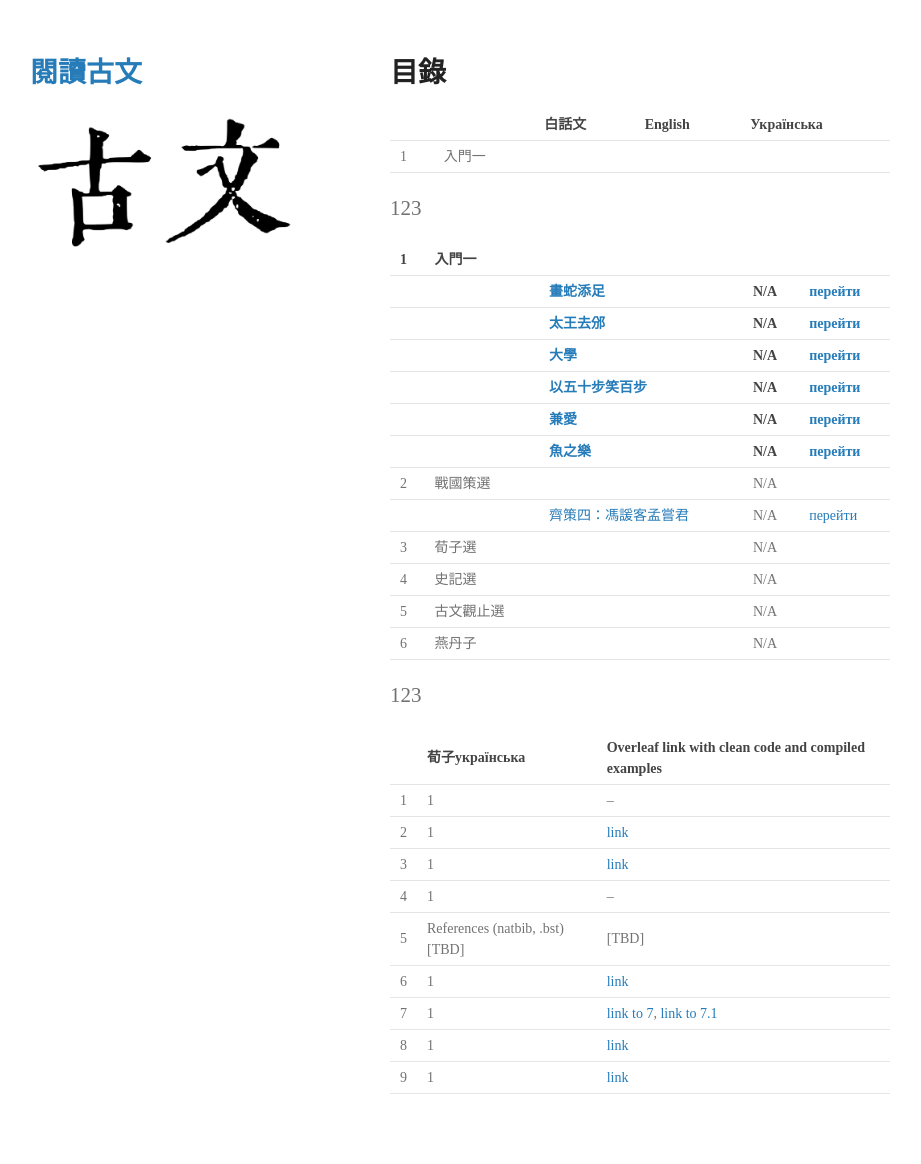
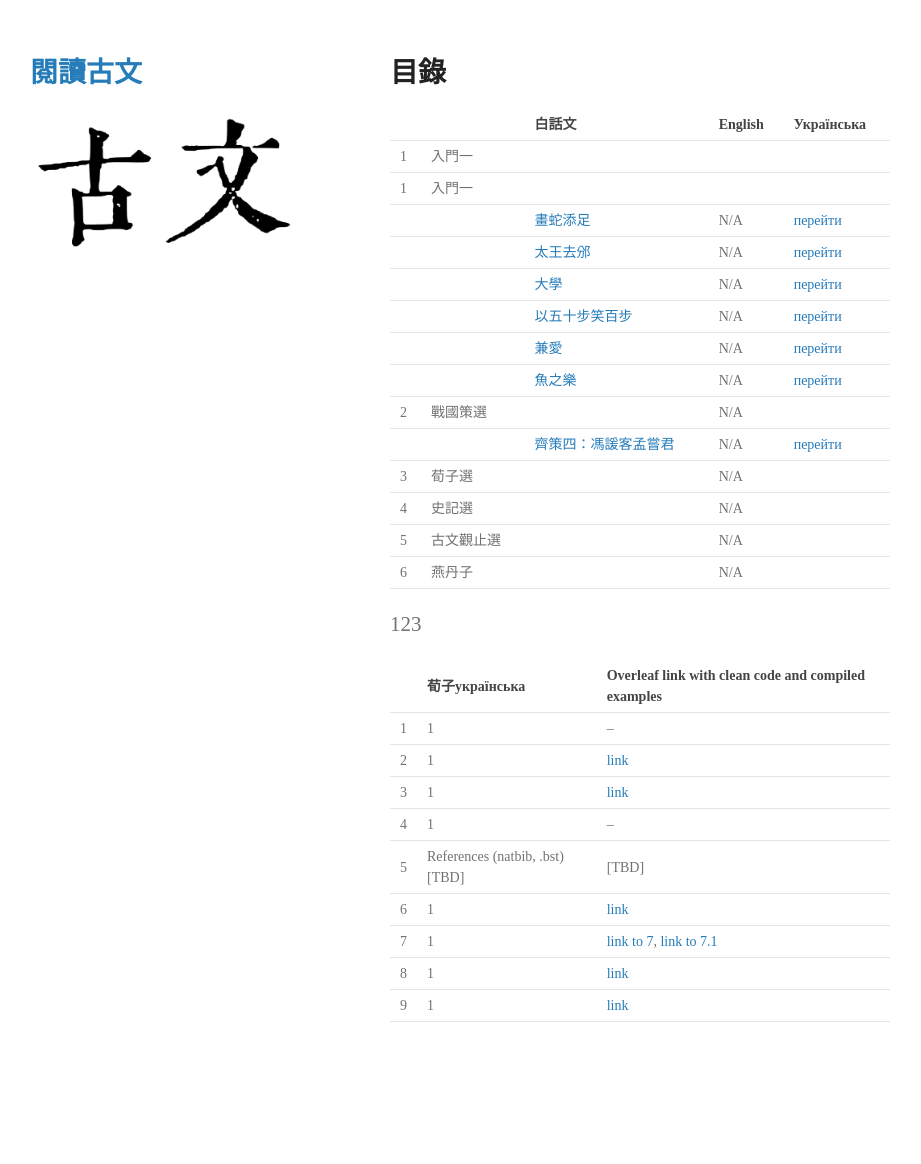
Before and after one commit to DOzernyi/wenyanwen, a Jekyll site: the page built from index.md, in a window 1280 px wide. Shown: the whole page, without its empty margins (180-1101 px from the left). Built offline with Jekyll 4.4.1, drawn with Linux system fonts in a browser that asks for light colours; some web fonts are replaced; after the commit the page ends 1092 px from its top, so only the background shows below that.

Commit message:
Update index.md

```diff
--- a/index.md
+++ b/index.md
@@ -23,11 +23,7 @@ layout: default
 |   |           | 白話文                                           | English   | Українська  |
 |:--|:----------|:------------------|:------------------|:------------------|
 | 1 | 入門一    |                                                  |            |             |
-
-123
-
-
-| 1 | 入門一    |                                                  |                    |                                           |
+| 1 | 入門一    |                                                  |            |              |
 |   |          | [畫蛇添足](./pages/白話文/入門/畫蛇添足.html) | N/A                | [перейти](./pages/українська/вступ/7.html)|
 |   |          | [太王去邠](./pages/白話文/入門/太王去邠.html) | N/A                | [перейти](./pages/українська/вступ/8.html)|
 |   |          | [大學](./pages/白話文/入門/大學.html) | N/A                | [перейти](./pages/українська/вступ/9.html)|
```
